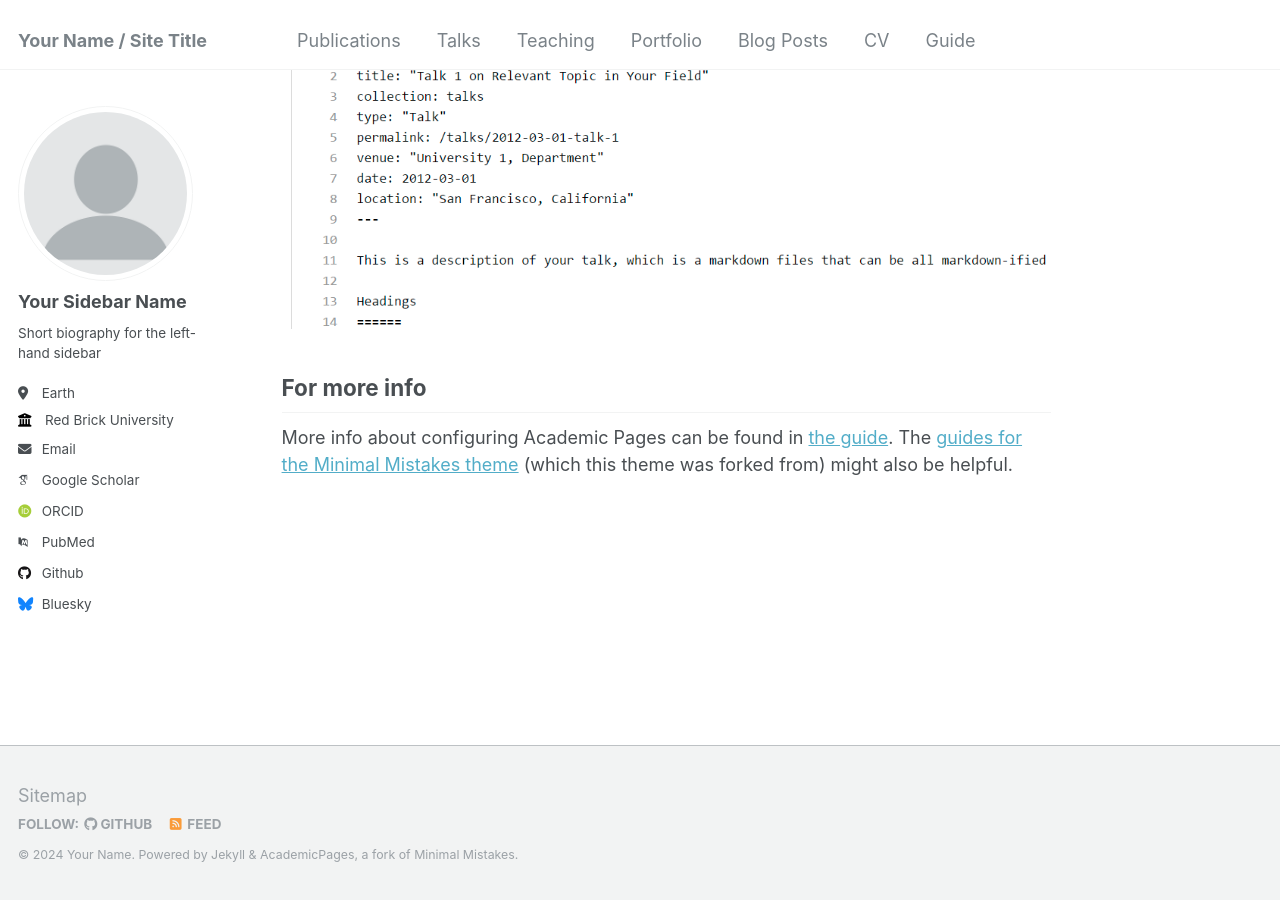
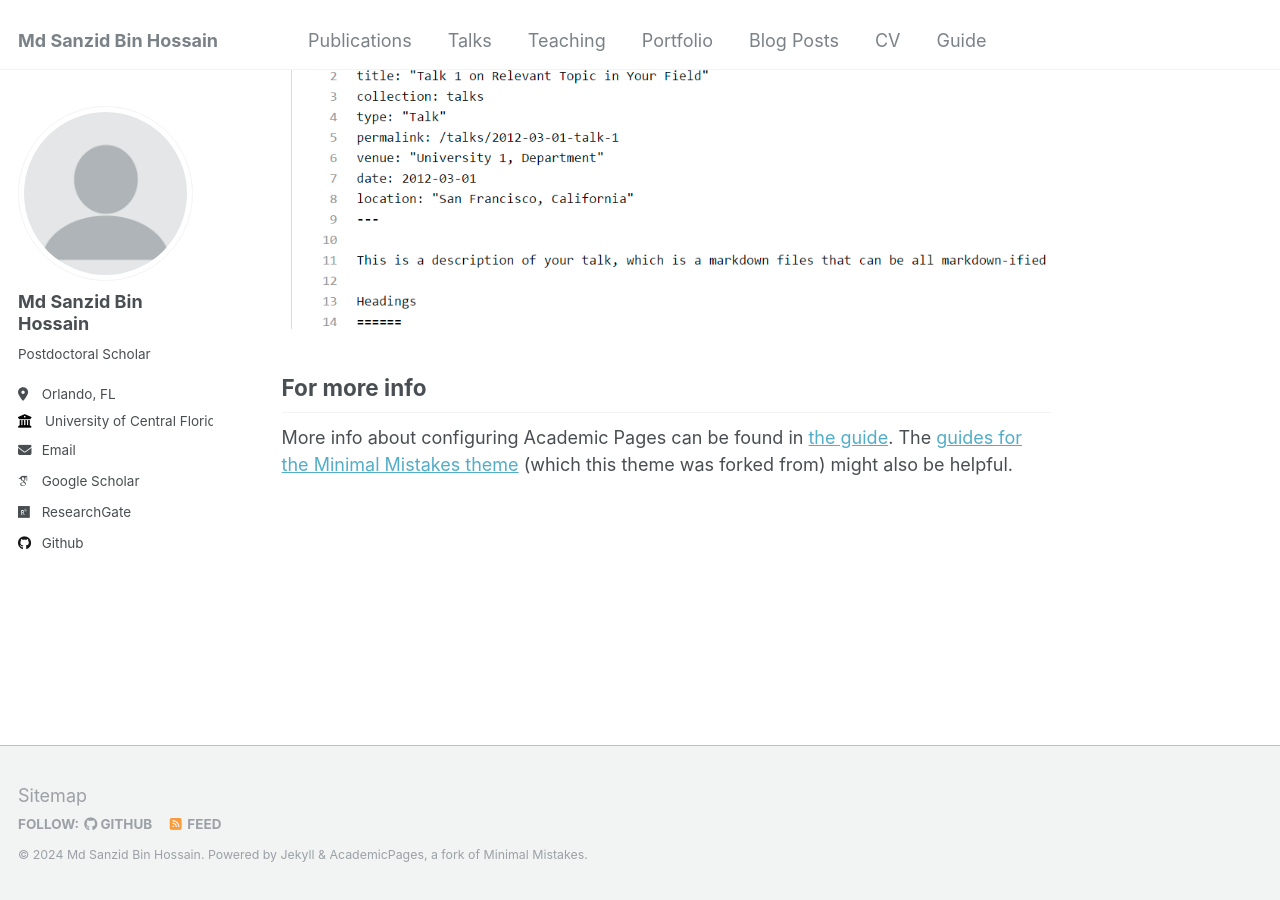
Before and after one commit to Md-Sanzid-Bin-Hossain/Md-Sanzid-Bin-Hossain, a Jekyll site: the page built from _pages/about.md, in a window 1280 px wide and 900 px high, scrolled down 2660 px. Built offline with Jekyll 4.4.1, drawn with Linux system fonts in a browser that asks for light colours; some web fonts are replaced.

Commit message:
_config.yml

```diff
--- a/_config.yml
+++ b/_config.yml
@@ -8,13 +8,13 @@
 
 # Basic Site Settings
 locale                   : "en-US"
-title                    : "Your Name / Site Title"
+title                    : "Md Sanzid Bin Hossain"
 title_separator          : "-"
-name                     : &name "Your Name"
+name                     : &name "Md Sanzid Bin Hossain"
 description              : &description "personal description"
-url                      : https://academicpages.github.io # the base hostname & protocol for your site e.g. "https://mmistakes.github.io"
+url                      : https://md-sanzid-bin-hossain.github.io # the base hostname & protocol for your site e.g. "https://mmistakes.github.io"
 baseurl                  : "" # the subpath of your site, e.g. "/blog"
-repository               : "academicpages/academicpages.github.io"
+repository               : "md-sanzid-bin-hossain/md-sanzid-bin-hossain.github.io"
 
 # Site Author - The following control what appear as part of the author content on the side bar.
 #               If a field is blank the icon and link will not appear, otherwise it will be shown.
@@ -22,33 +22,33 @@ repository               : "academicpages/academicpages.github.io"
 author:
   # Biographic information
   avatar           : "profile.png"
-  name             : "Your Sidebar Name"
+  name             : "Md Sanzid Bin Hossain"
   pronouns         : # example: "she/her"
-  bio              : "Short biography for the left-hand sidebar"
-  location         : "Earth"
-  employer         : "Red Brick University"
+  bio              : "Postdoctoral Scholar"
+  location         : "Orlando, FL"
+  employer         : "University of Central Florida"
   uri              : # URL
-  email            : "none@example.org"
+  email            : "Md.Sanzid.Bin.Hossain@ucf.edu"
 
   # Academic websites
   arxiv            : # URL - Update with the correct link to your profile
-  googlescholar    : "https://scholar.google.com/citations?user=PS_CX0AAAAAJ"
+  googlescholar    : "https://scholar.google.com/citations?user=t-G3j_8AAAAJ&hl=en"
   impactstory      : # URL
-  orcid            : "http://orcid.org/yourorcidurl"
+  orcid            : #"http://orcid.org/yourorcidurl"
   semantic         : # URL
-  pubmed           : "https://www.ncbi.nlm.nih.gov/pubmed/?term=john+snow"
-  researchgate     : # URL
+  pubmed           : #"https://www.ncbi.nlm.nih.gov/pubmed/?term=john+snow"
+  researchgate     : "https://www.researchgate.net/profile/Md-Sanzid-Bin-Hossain"
 
   # Repositories and software development
   bitbucket        : # Username - Update with your username on the site
   codepen          : # Username
   dribbble         : # Username
-  github           : "academicpages"
+  github           : "https://github.com/Md-Sanzid-Bin-Hossain"
   kaggle           : # Username
   stackoverflow    : # User number or user number and name (i.e., use "1" or "1/jeff-atwood")
 
   # Social media
-  bluesky          : "bsky.app" # Replace this with you Bluesky username
+  bluesky          : #"bsky.app" # Replace this with you Bluesky username
   facebook         : # Username
   flickr           : # Username
   foursquare       : # Username
```
